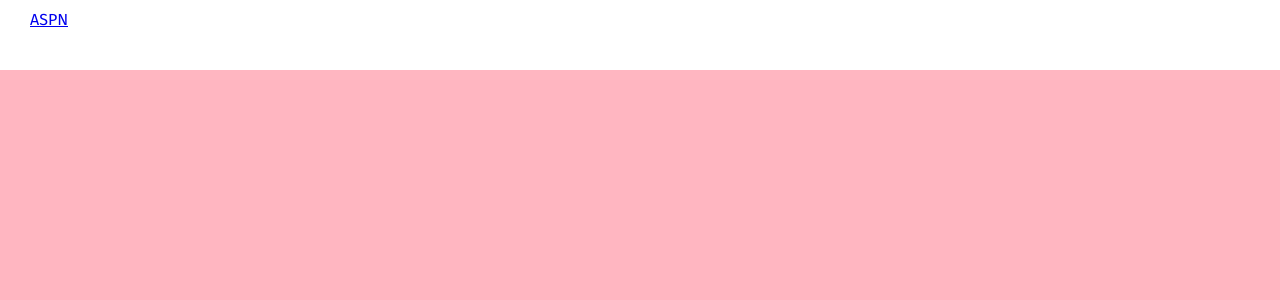
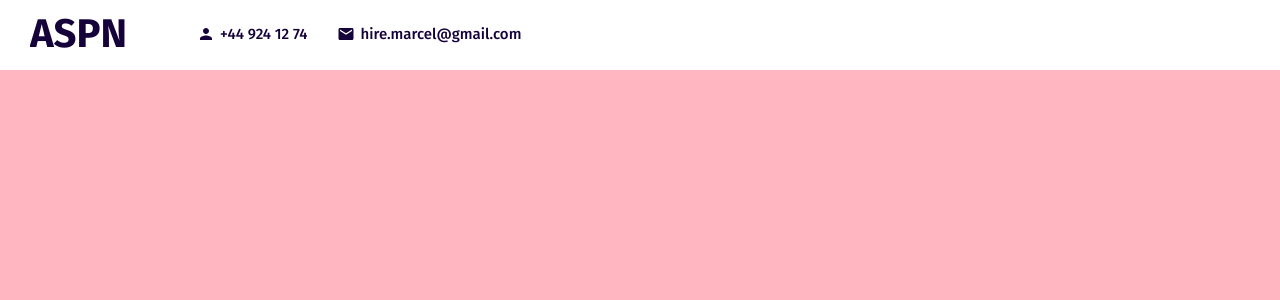
Before and after one commit to MarcelPenn/basic-react-setup, a React (Create React App) app: page / in a window 1280 px wide. Shown: the top 300 px of the page. Built offline with nearby package versions, Linux system fonts and the light colour scheme.

Commit message:
topbar updates

```diff
--- a/package.json
+++ b/package.json
@@ -3,6 +3,8 @@
   "version": "0.1.0",
   "private": true,
   "dependencies": {
+    "@material-ui/core": "^4.12.4",
+    "@material-ui/icons": "^4.11.3",
     "@testing-library/jest-dom": "^5.16.4",
     "@testing-library/react": "^13.3.0",
     "@testing-library/user-event": "^13.5.0",
--- a/public/index.html
+++ b/public/index.html
@@ -10,7 +10,7 @@
 
     <link rel="preconnect" href="https://fonts.googleapis.com">
     <link rel="preconnect" href="https://fonts.gstatic.com" crossorigin>
-    <link href="https://fonts.googleapis.com/css2?family=Fira+Sans:ital,wght@0,300;0,400;0,500;0,700;0,800;1,200;1,400;1,500&display=swap" rel="stylesheet">
+    <link href="https://fonts.googleapis.com/css2?family=Fira+Sans:ital,wght@0,200;300;0,400;0,500;0,700;0,800;1,200;1,400;1,500&display=swap" rel="stylesheet">
 
     <title>React Portfolio website</title>
 
--- a/src/components/topbar/Topbar.jsx
+++ b/src/components/topbar/Topbar.jsx
@@ -1,4 +1,5 @@
 import "./topbar.scss"
+import {Person, Mail} from "@material-ui/icons"
 
 export default function Topbar() {
   return (
@@ -6,6 +7,14 @@ export default function Topbar() {
       <div className="wrapper">
         <div className="left">
           <a href="#intro" className="logo">ASPN</a>
+          <div className="itemContainer">
+            <Person className="icon"/>
+            <span>+44 924 12 74</span>
+          </div>
+          <div className="itemContainer">
+            <Mail className="icon"/>
+            <span>hire.marcel@gmail.com</span>
+          </div>
         </div>
         <div className="right">
         </div>
--- a/src/components/topbar/topbar.scss
+++ b/src/components/topbar/topbar.scss
@@ -14,5 +14,34 @@
         display: flex;
         align-items: center;
         justify-content: space-between;
+
+        .left{
+            display: flex;
+            align-items: center;
+
+            .logo{
+                font-size: 40px;
+                font-weight: 700;
+                text-decoration: none;
+                color: inherit;
+                margin-right: 40px;
+            }
+
+            .itemContainer {
+                display: flex;
+                align-items: center;
+                margin-left: 30px;
+
+                .icon {
+                    font-size: 18px;
+                    margin-right: 5px;
+                }
+
+                span {
+                    font-size: 15px;
+                    font-weight: 500;
+                }
+            }
+        }
     }
 }
```
Also changed, not shown: 1 other file (tests, documents, lock files or other folders).
